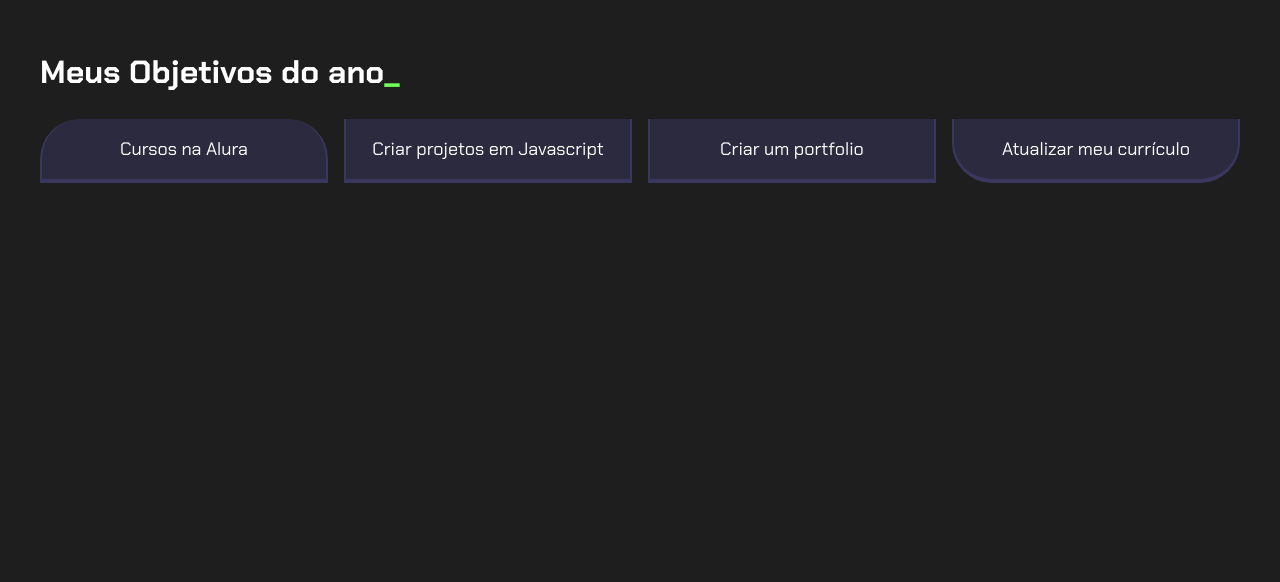
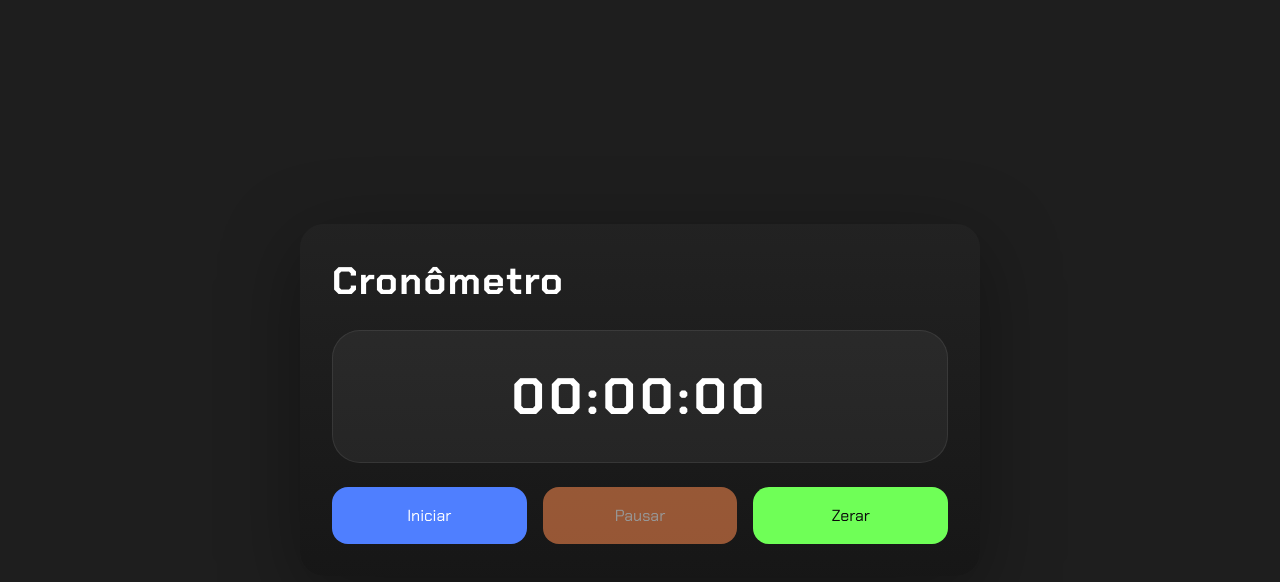
Before and after one commit to guilherme620/cronometro, a plain HTML site: page index.html in a window 1280 px wide. Drawn offline with Linux system fonts and the light colour scheme.

Commit message:
aula 1.1

```diff
--- a/index.html
+++ b/index.html
@@ -3,18 +3,17 @@
   <head>
     <meta charset="UTF-8" />
     <meta name="viewport" content="width=device-width, initial-scale=1.0" />
-    <title>Meus objetivos do ano</title>
+    <title>Cronômetro</title>
     <link rel="stylesheet" href="style.css" />
   </head>
-
   <body>
     <section class="conteudo-principal">
-      <h2 class="titulo-principal">Meus Objetivos do ano<span>_</span></h2>
+      <h1 class="titulo-principal">Cronômetro</h1>
+      <div class="display" id="display">00:00:00</div>
       <div class="botoes">
-        <button class="botao">Cursos na Alura</button>
-        <button class="botao">Criar projetos em Javascript</button>
-        <button class="botao">Criar um portfolio</button>
-        <button class="botao">Atualizar meu currículo</button>
+        <button class="botao" id="startBtn" type="button">Iniciar</button>
+        <button class="botao" id="pauseBtn" type="button" disabled>Pausar</button>
+        <button class="botao" id="resetBtn" type="button">Zerar</button>
       </div>
     </section>
     <script src="main.js"></script>
--- a/main.js
+++ b/main.js
@@ -1,2 +1,49 @@
-// Arquivo JavaScript carregado com sucesso
-console.log('Cronômetro: script principal carregado.');
+const display = document.getElementById('display');
+const startBtn = document.getElementById('startBtn');
+const pauseBtn = document.getElementById('pauseBtn');
+const resetBtn = document.getElementById('resetBtn');
+
+let intervalId = null;
+let elapsedSeconds = 0;
+
+const formatTime = (seconds) => {
+  const hours = String(Math.floor(seconds / 3600)).padStart(2, '0');
+  const minutes = String(Math.floor((seconds % 3600) / 60)).padStart(2, '0');
+  const secs = String(seconds % 60).padStart(2, '0');
+  return `${hours}:${minutes}:${secs}`;
+};
+
+const updateDisplay = () => {
+  display.textContent = formatTime(elapsedSeconds);
+};
+
+const setButtons = (running) => {
+  startBtn.disabled = running;
+  pauseBtn.disabled = !running;
+};
+
+startBtn.addEventListener('click', () => {
+  if (intervalId !== null) return;
+  setButtons(true);
+  intervalId = setInterval(() => {
+    elapsedSeconds += 1;
+    updateDisplay();
+  }, 1000);
+});
+
+pauseBtn.addEventListener('click', () => {
+  if (intervalId === null) return;
+  clearInterval(intervalId);
+  intervalId = null;
+  setButtons(false);
+});
+
+resetBtn.addEventListener('click', () => {
+  clearInterval(intervalId);
+  intervalId = null;
+  elapsedSeconds = 0;
+  updateDisplay();
+  setButtons(false);
+});
+
+updateDisplay();
--- a/style.css
+++ b/style.css
@@ -5,8 +5,8 @@
   --verde: #6fff57;
   --branco: #ffffff;
   --botao-ativo: #3a375e;
-  --botao-inativo: rgba(58, 55, 94, 0.5);
-  --texto-fundo: rgba(58, 55, 94, 0.3);
+  --botao-inativo: rgba(58, 55, 94, 0.55);
+  --texto-fundo: rgba(255, 255, 255, 0.08);
 }
 
 * {
@@ -17,73 +17,87 @@ body {
   margin: 0;
   min-height: 100vh;
   padding: 1.5rem;
+  display: flex;
+  align-items: center;
+  justify-content: center;
   background-color: var(--cor-de-fundo);
   color: var(--branco);
   font-family: "Chakra Petch", sans-serif;
 }
 
 .conteudo-principal {
-  display: flex;
-  flex-direction: column;
-  justify-content: center;
-  align-items: center;
-  max-width: 1200px;
-  width: 100%;
-  margin: 0 auto;
+  width: min(680px, 100%);
+  padding: 2rem;
+  border-radius: 24px;
+  background: linear-gradient(180deg, rgba(34, 34, 34, 0.95), rgba(22, 22, 22, 0.95));
+  box-shadow: 0 20px 80px rgba(0, 0, 0, 0.35);
 }
 
 .titulo-principal {
-  text-align: left;
-  width: 100%;
-  font-size: 32px;
+  margin: 0 0 1.5rem;
+  font-size: clamp(2rem, 3vw, 3rem);
+  letter-spacing: 0.04em;
 }
 
-.titulo-principal span {
-  color: var(--verde);
+.display {
+  width: 100%;
+  padding: 2rem;
+  margin-bottom: 1.5rem;
+  border-radius: 28px;
+  background-color: rgba(255, 255, 255, 0.05);
+  border: 1px solid rgba(255, 255, 255, 0.08);
+  text-align: center;
+  font-size: clamp(2.5rem, 4vw, 4.5rem);
+  font-weight: 700;
+  letter-spacing: 0.08em;
+}
+
+.botoes {
+  display: grid;
+  gap: 1rem;
 }
 
 .botao {
   font-family: "Chakra Petch", sans-serif;
   background-color: var(--botao-inativo);
   color: var(--branco);
-  display: flex;
-  justify-content: center;
-  align-items: center;
-  padding: 1em;
-  font-size: 18px;
-  width: 100%;
-  max-width: 360px;
-  border-bottom: 4px solid var(--botao-ativo);
-  border-left: 2px solid var(--botao-ativo);
-  border-right: 2px solid var(--botao-ativo);
-  border-top: none;
+  padding: 1rem 1.25rem;
+  font-size: 1rem;
+  border: 2px solid transparent;
+  border-radius: 16px;
+  transition: transform 0.2s ease, background-color 0.2s ease, border-color 0.2s ease;
   cursor: pointer;
 }
 
-.botao:first-child {
-  border-radius: 40px 40px 0 0;
+.botao:hover:not(:disabled) {
+  transform: translateY(-1px);
+  border-color: var(--verde);
 }
 
-.botoes {
-  display: block;
-  gap: 1rem;
-  width: 100%;
+.botao:active:not(:disabled) {
+  transform: translateY(0);
 }
 
-@media screen and (min-width: 768px) {
+.botao:disabled {
+  opacity: 0.55;
+  cursor: not-allowed;
+}
+
+button#startBtn {
+  background-color: #4f7fff;
+}
+
+button#pauseBtn {
+  background-color: #ff8c4f;
+}
+
+button#resetBtn {
+  background-color: #6fff57;
+  color: #0a0a0a;
+}
+
+@media screen and (min-width: 600px) {
   .botoes {
-    display: flex;
-    flex-wrap: wrap;
-    justify-content: center;
-    gap: 1rem;
-  }
-
-  .botao {
-    flex: 1;
-    max-width: none;
+    grid-template-columns: repeat(3, minmax(0, 1fr));
   }
 }
-
-.botao:last-child {
-  border-radius: 0 0 40px 40px;
-}
```
